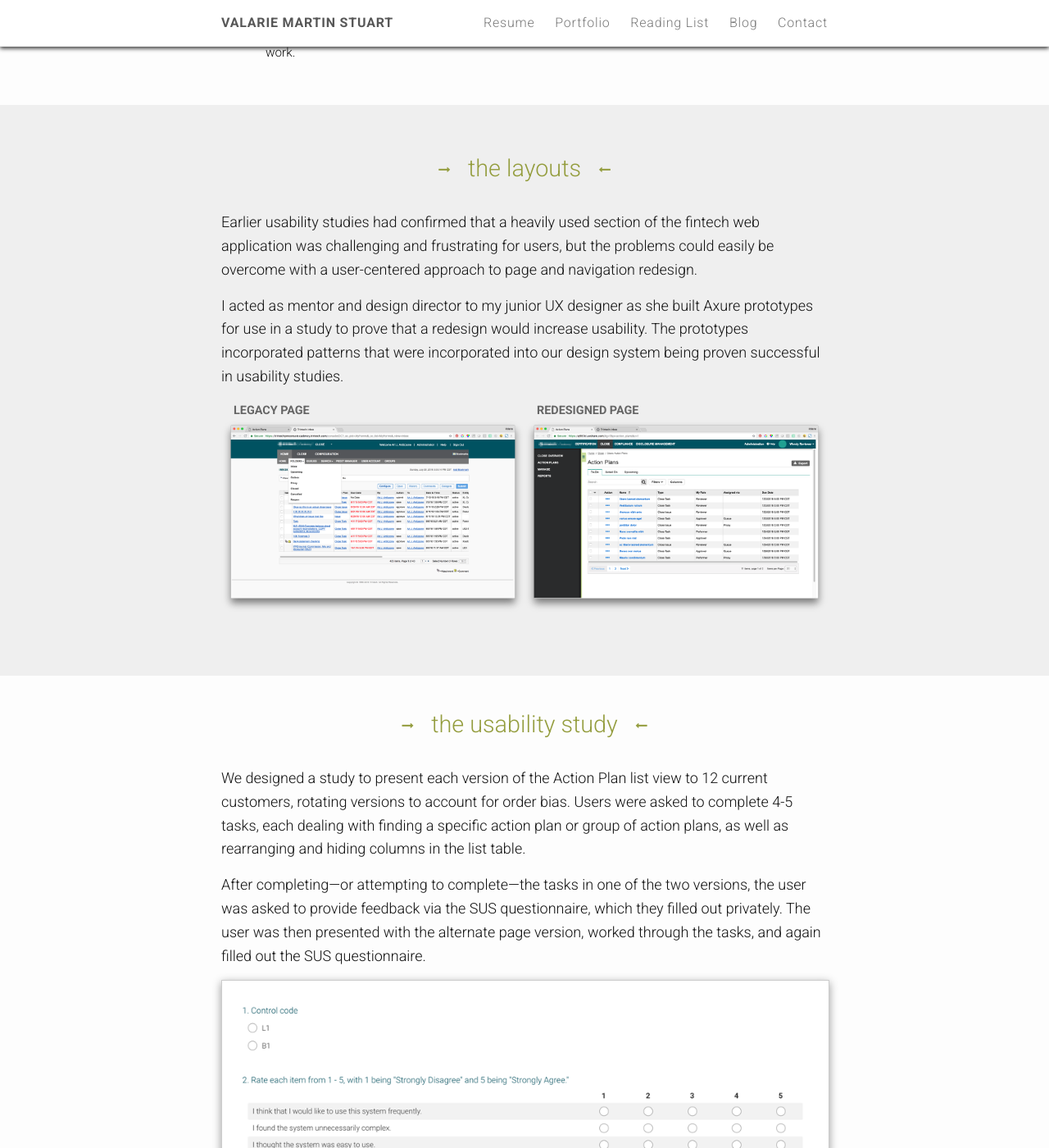
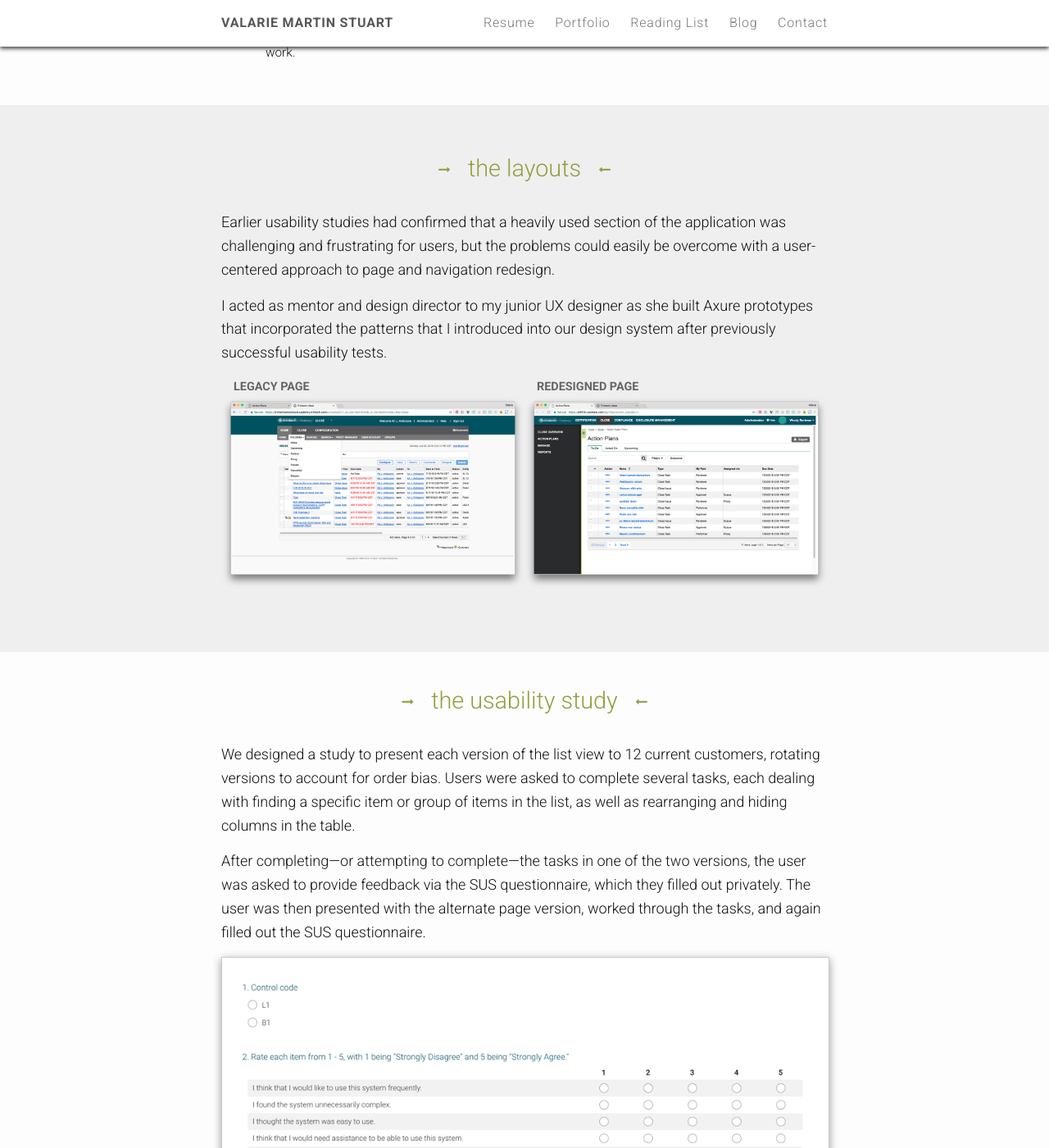
Before and after one commit to valariems/valariems.github.io, a Jekyll site: the page built from portfolio-measuring-usability.html, in a window 1280 px wide and 1400 px high, scrolled down 698 px. Shown: the whole window at 82% size. Built offline with Jekyll 4.4.1, drawn with Linux system fonts in a browser that asks for light colours; nearby versions of some CDN libraries; some of the changed text lies outside the part shown.

Commit message:
Update sus study with better chart and grammar.

```diff
--- a/portfolio-measuring-usability.html
+++ b/portfolio-measuring-usability.html
@@ -41,8 +41,8 @@
       The layouts
       <i class="fa fa-long-arrow-left"></i>
     </h3>
-    <p>Earlier usability studies had confirmed that a heavily used section of the fintech web application was challenging and frustrating for users, but the problems could easily be overcome with a user-centered approach to page and navigation redesign.</p>
-    <p>I acted as mentor and design director to my junior UX designer as she built Axure prototypes for use in a study to prove that a redesign would increase usability. The prototypes incorporated patterns that were incorporated into our design system being proven successful in usability studies.</p>
+    <p>Earlier usability studies had confirmed that a heavily used section of the application was challenging and frustrating for users, but the problems could easily be overcome with a user-centered approach to page and navigation redesign.</p>
+    <p>I acted as mentor and design director to my junior UX designer as she built Axure prototypes that incorporated the patterns that I introduced into our design system after previously successful usability tests.</p>
     <p class="text-left">
     <div class="wireframes">
       <h4 class="small-subhead wireframes">Legacy page</h4>
@@ -62,7 +62,7 @@
       The usability study
       <i class="fa fa-long-arrow-left"></i>
     </h3>
-    <p>We designed a study to present each version of the Action Plan list view to 12 current customers, rotating versions to account for order bias. Users were asked to complete 4-5 tasks, each dealing with finding a specific action plan or group of action plans, as well as rearranging and hiding  columns in the list table.</p>
+    <p>We designed a study to present each version of the list view to 12 current customers, rotating versions to account for order bias. Users were asked to complete several tasks, each dealing with finding a specific item or group of items in the list, as well as rearranging and hiding  columns in the table.</p>
     <p>After completing&mdash;or attempting to complete&mdash;the tasks in one of the two versions, the user was asked to provide feedback via the SUS questionnaire, which they filled out privately. The user was then presented with the alternate page version, worked through the tasks, and again filled out the SUS questionnaire.</p>
     <img src="/assets/images/portfolio/sus-survey-form.png" alt="SUS questionnaire" class="final">
   </div>
@@ -75,8 +75,8 @@
       The results
       <i class="fa fa-long-arrow-left"></i>
     </h3>
-    <p>The average SUS score for the legacy design was 56, the equivalent of a "D" letter grade, and ranking in the bottom 20% of established standards.</p>
+    <p>The average SUS score for the legacy design was 57, the equivalent of a "D" letter grade, and ranking in the bottom 20% of established standards.</p>
     <p>The average SUS score for the new design was 86, well above our goal of 80, a solid "A", and ranking in the top 10% of established standards.</p>
-    <img src="/assets/images/portfolio/sus-chart-klangfarben.png" alt="SUS scores in chart form" class="final">
+    <img src="/assets/images/portfolio/sus-score-chart.png" alt="SUS scores in chart form" class="final">
   </div>
 </section>
```
Also changed, not shown: assets/images/portfolio/sus-score-chart.png (added).
